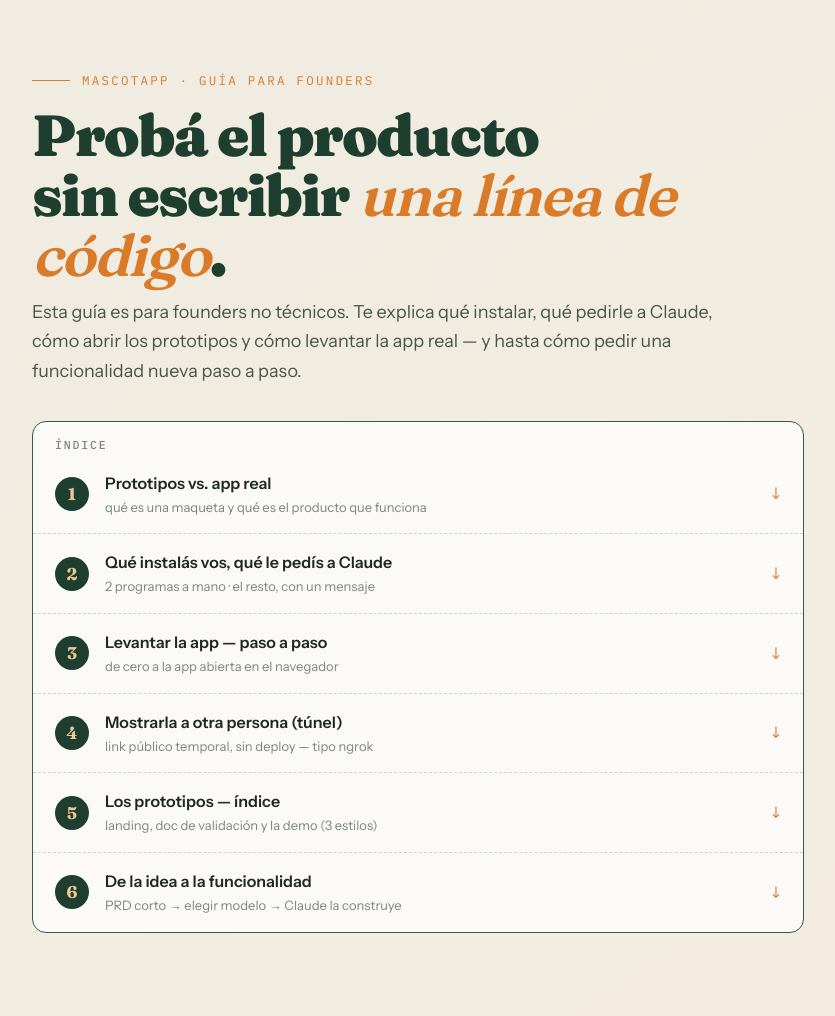
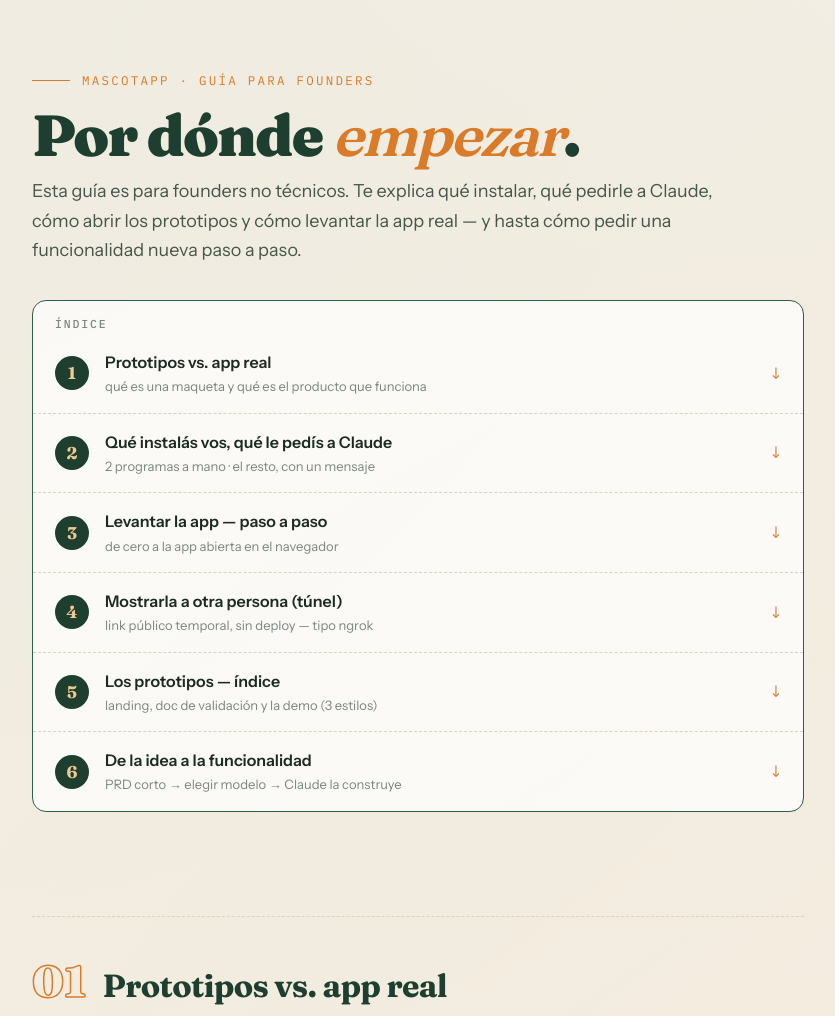
Before and after one commit to franpiaggio/mascotapp-docs, a plain HTML site: page para-founders.html in a window 1280 px wide. Shown: the top 1016 px of the page, without its empty margins (222-1057 px from the left). Drawn offline with Linux system fonts and the light colour scheme.

Commit message:
docs: título introductorio más corto en la guía de founders

```diff
--- a/para-founders.html
+++ b/para-founders.html
@@ -171,7 +171,7 @@ footer a:hover{text-decoration:underline}
 
 <header id="top">
   <div class="kicker">MascotApp · Guía para founders</div>
-  <h1>Probá el producto<br/>sin escribir <em>una línea de código</em>.</h1>
+  <h1>Por dónde <em>empezar</em>.</h1>
   <p class="lede">Esta guía es para founders no técnicos. Te explica qué instalar, qué pedirle a Claude, cómo abrir los prototipos y cómo levantar la app real — y hasta cómo pedir una funcionalidad nueva paso a paso.</p>
 
   <div class="toc">
```
